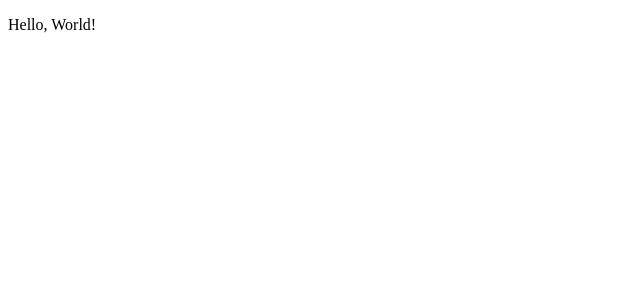
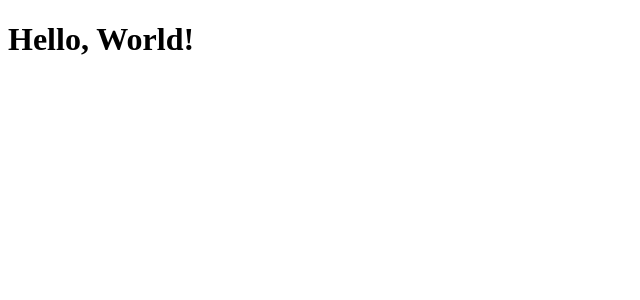
Before and after one commit to ezz2802/AbsorbInterview, a React (Vite) app in the folder absorb-interview/: page / in a window 1280 px wide. Shown: the top 300 px of the page, without its empty margins (0-640 px from the left). Built offline with nearby package versions, Linux system fonts and the light colour scheme.

Commit message:
error boundary, context and router

```diff
--- a/absorb-interview/src/App.tsx
+++ b/absorb-interview/src/App.tsx
@@ -1,7 +1,11 @@
 // import { useState } from 'react'
 // import reactLogo from './assets/react.svg'
 // import viteLogo from '/vite.svg'
+import { Route, BrowserRouter as Router, Routes } from 'react-router-dom'
 import './App.css'
+import ErrorBoundary from './context/ErrorBoundary'
+import { GlobalProvider } from './context/GlobalProvider'
+import Home from './pages/Home'
 
 function App() {
   // const [count, setCount] = useState(0)
@@ -29,11 +33,15 @@ function App() {
         Click on the Vite and React logos to learn more
       </p> */}
 
-      <div>
-        <p>
-          Hello, World!
-        </p>
-      </div>
+      <GlobalProvider>
+        <ErrorBoundary>
+          <Router>
+            <Routes>
+              <Route path="/" element={<Home />} />
+            </Routes>
+          </Router>
+        </ErrorBoundary>
+      </GlobalProvider>
     </>
   )
 }
--- /dev/null
+++ b/absorb-interview/src/context/ErrorBoundary.tsx
@@ -0,0 +1,33 @@
+import { Component, ErrorInfo, ReactNode } from 'react';
+
+interface Props {
+    children: ReactNode;
+}
+
+interface State {
+    hasError: boolean;
+}
+
+class ErrorBoundary extends Component<Props, State> {
+    state: State = {
+        hasError: false,
+    };
+
+    static getDerivedStateFromError(): State {
+        return { hasError: true };
+    }
+
+    componentDidCatch(error: Error, errorInfo: ErrorInfo) {
+        console.error('Uncaught error:', error, errorInfo);
+    }
+
+    render() {
+        if (this.state.hasError) {
+            return <h1>Something went wrong.</h1>;
+        }
+
+        return this.props.children;
+    }
+}
+
+export default ErrorBoundary;
--- /dev/null
+++ b/absorb-interview/src/context/GlobalContext.ts
@@ -0,0 +1,8 @@
+import React, { createContext } from 'react';
+
+interface GlobalContextProps {
+    count: number;
+    setCount: React.Dispatch<React.SetStateAction<number>>;
+}
+
+export const GlobalContext = createContext<GlobalContextProps | undefined>(undefined);
--- /dev/null
+++ b/absorb-interview/src/context/GlobalProvider.tsx
@@ -0,0 +1,12 @@
+import { useState, ReactNode } from 'react';
+import { GlobalContext } from './GlobalContext';
+
+export const GlobalProvider = ({ children }: { children: ReactNode }) => {
+    const [count, setCount] = useState(0);
+
+    return (
+        <GlobalContext.Provider value={{ count, setCount }}>
+            {children}
+        </GlobalContext.Provider>
+    );
+};
--- /dev/null
+++ b/absorb-interview/src/pages/Home.tsx
@@ -0,0 +1,22 @@
+import { useContext } from "react";
+import { GlobalContext } from "../context/GlobalContext";
+
+function Home() {
+    const globalContext = useContext(GlobalContext);
+
+    if (!globalContext) {
+        throw new Error('GlobalContext must be used within a GlobalProvider');
+    }
+
+    // const { count, setCount } = globalContext;
+
+    return (
+        <div>
+            <h1>Hello, World!</h1>
+            {/* <p>Count: {count}</p> */}
+            {/* <button onClick={() => setCount(count + 1)}>Increment</button> */}
+        </div>
+    );
+}
+
+export default Home;
```
